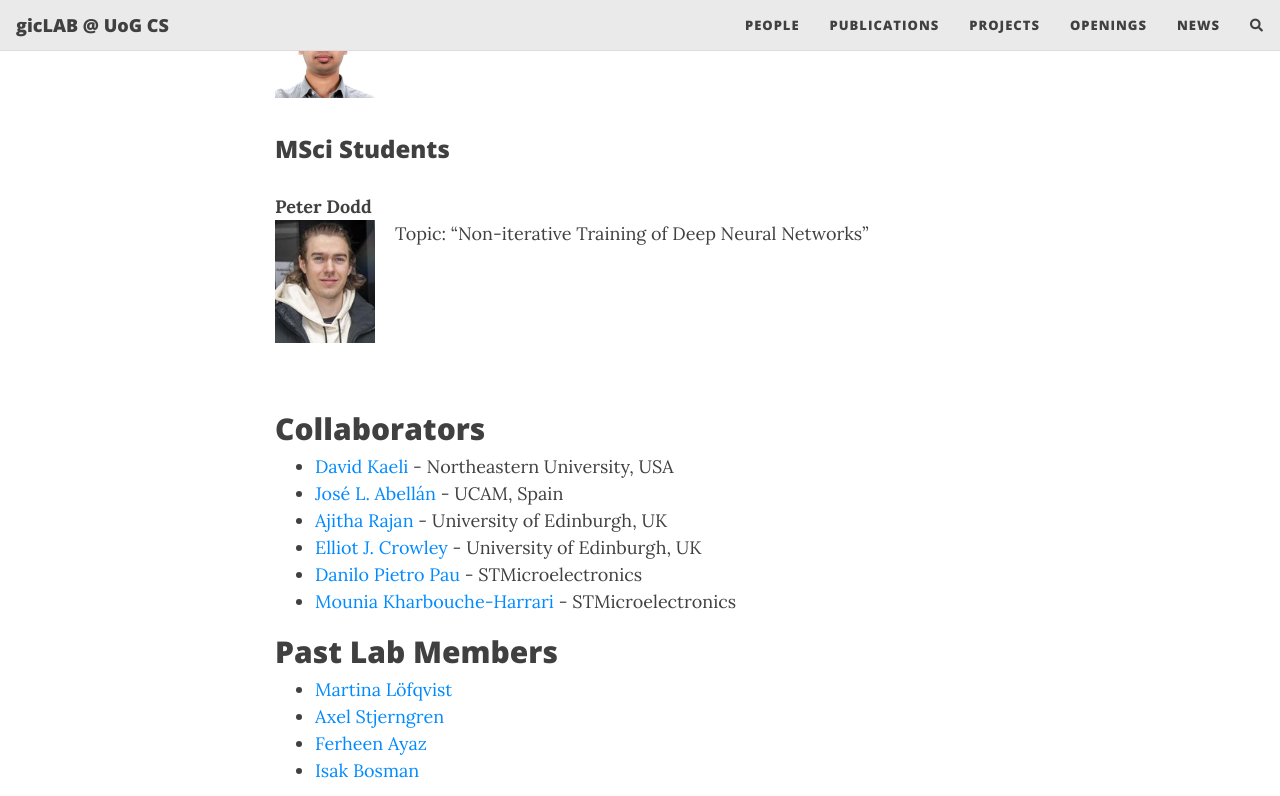
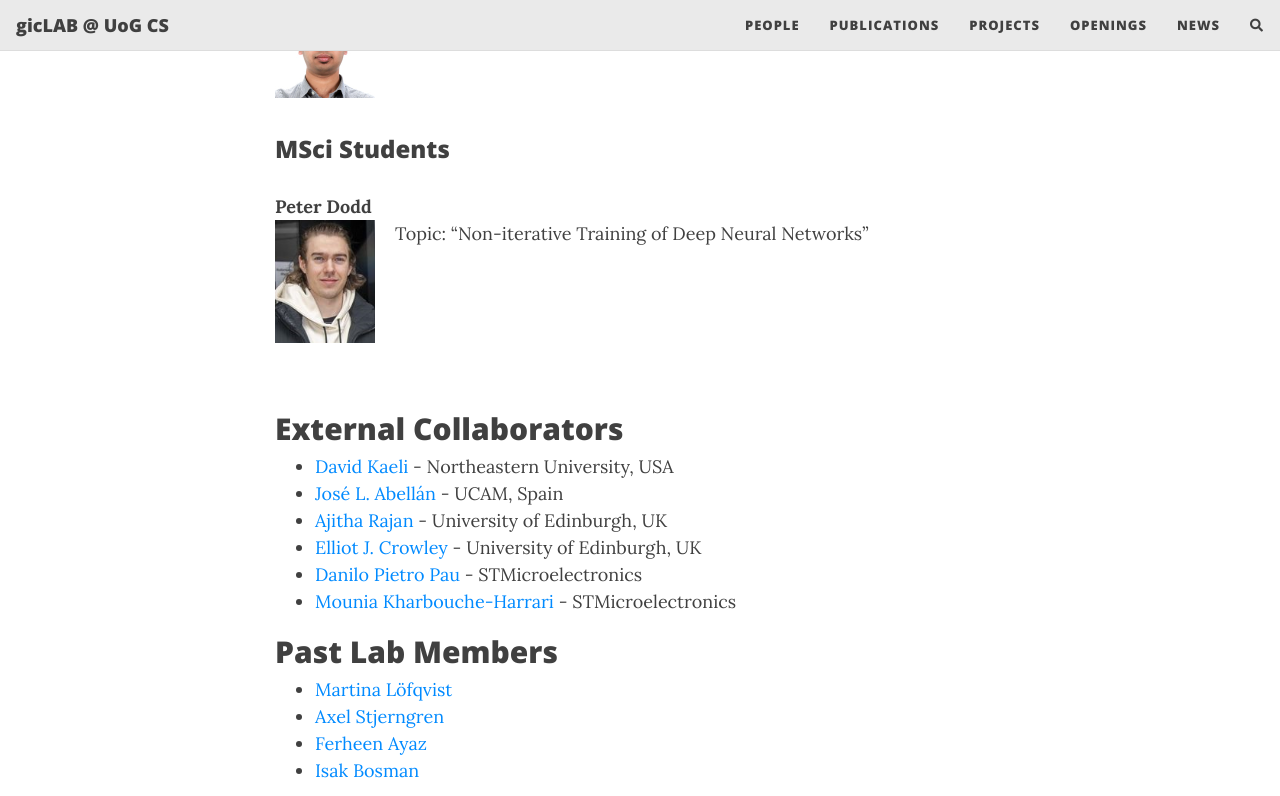
Before and after one commit to gicLAB/gicLAB.github.io, a Jekyll site: the page built from people.md, in a window 1280 px wide and 900 px high, scrolled down 1507 px, cut to the strip 0-796 px from the top of the window. Built offline with Jekyll 4.4.1, drawn with Linux system fonts in a browser that asks for light colours; nearby versions of some CDN libraries; comment, search, counter and statistics services are not loaded.

Commit message:
Update people.md

```diff
--- a/people.md
+++ b/people.md
@@ -59,7 +59,7 @@ Topic: "'Efficient ML model implementation in FPGAs"
 <!-- ### MSc Students -->
 
 
-## Collaborators
+## External Collaborators
 
 - [David Kaeli](https://coe.northeastern.edu/people/kaeli-david/) - Northeastern University, USA
 - [José L. Abellán](https://sites.google.com/ucam.edu/jlabellan) - UCAM, Spain
```
